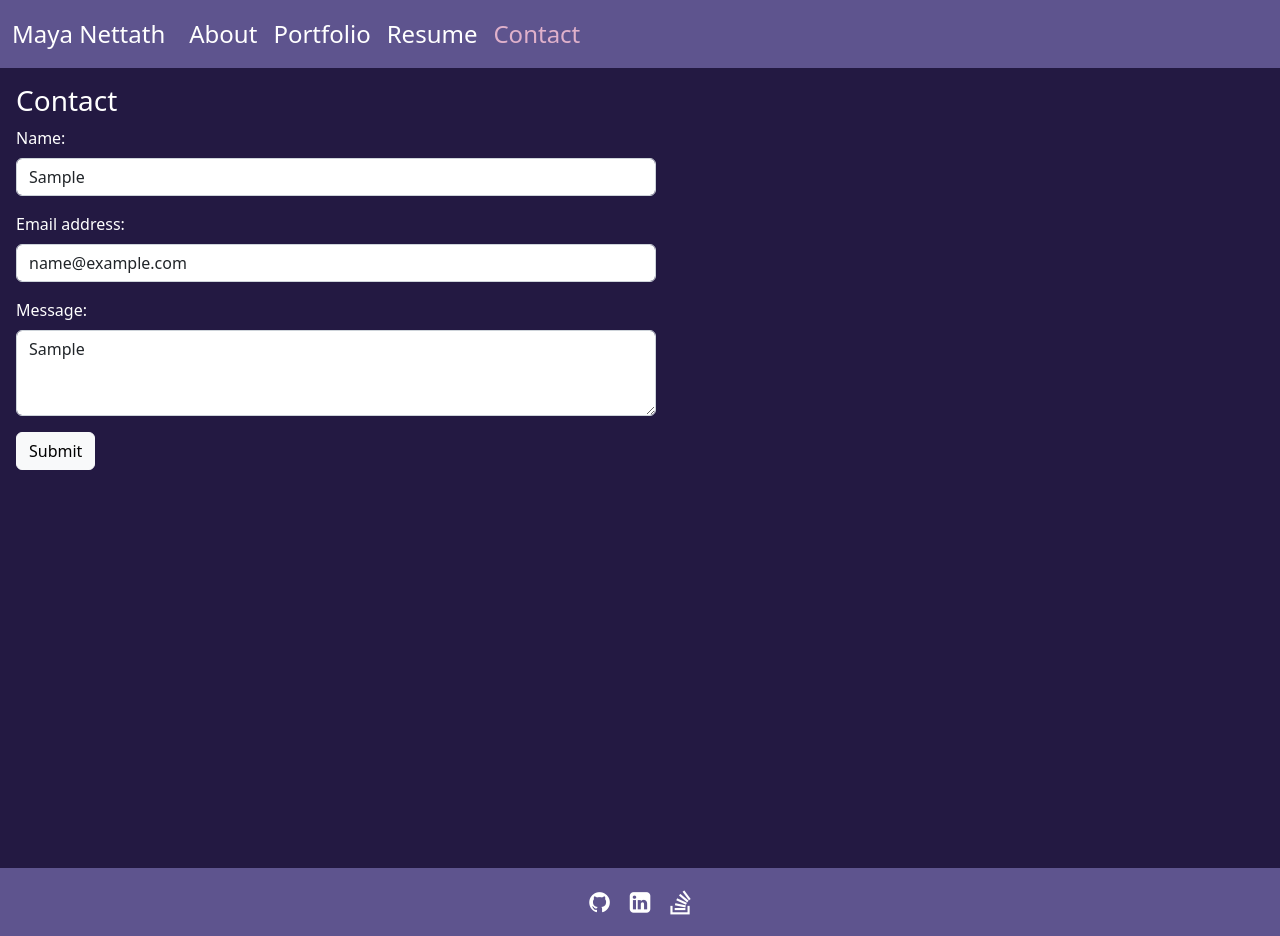
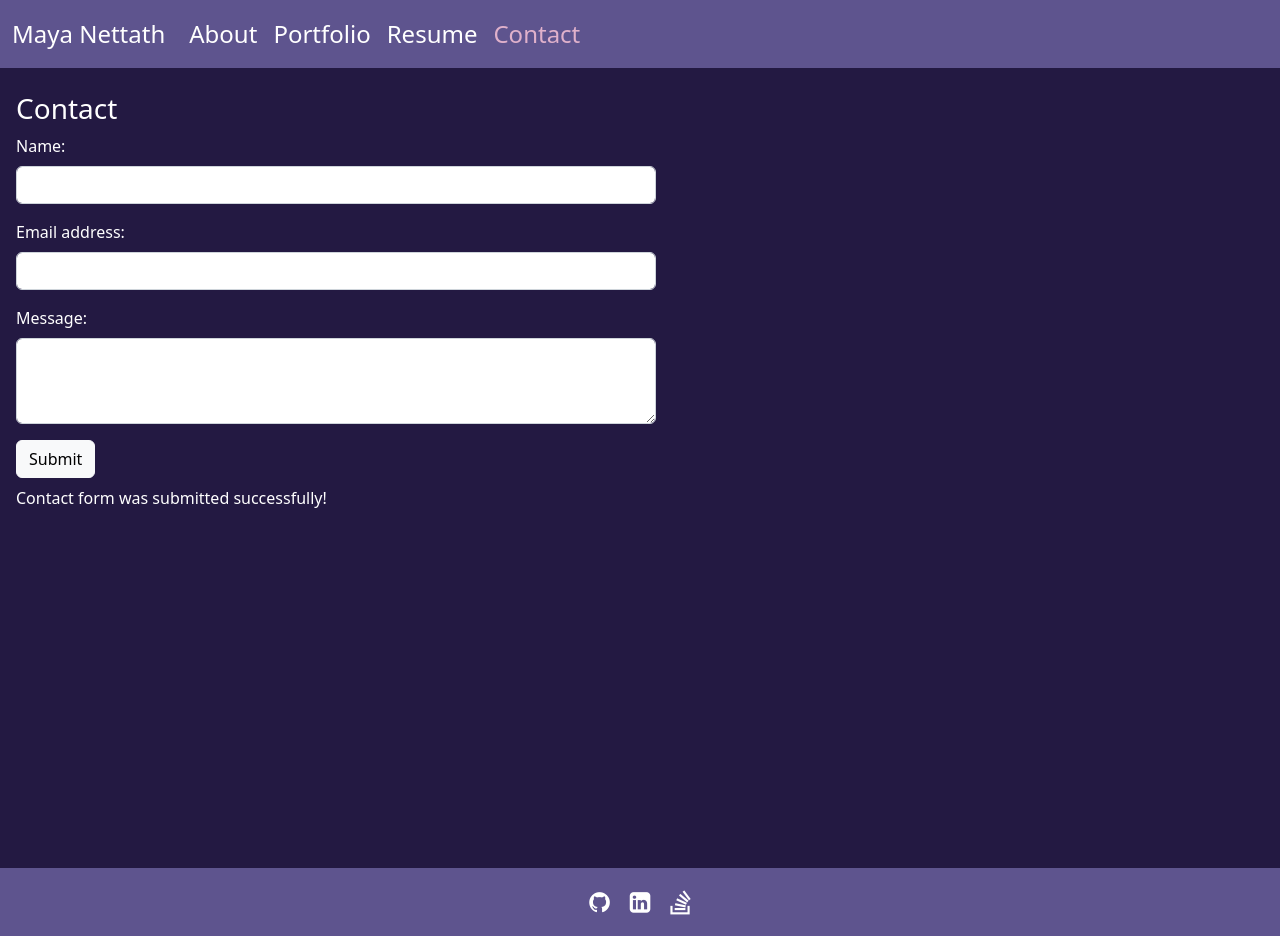
Before and after one commit to mnettath/react-portfolio, a React (Vite) app: page /contact in a window 1280 px wide. Both pictures are taken after typing "Sample", "name@example.com", "Sample" into the empty fields and a click on the button "Submit". Built offline with nearby package versions, Linux system fonts and the light colour scheme.

Commit message:
added js to contact.jsx for logic on form, added helper.js

```diff
--- a/src/App.css
+++ b/src/App.css
@@ -23,6 +23,7 @@
 .contact-form {
   color: white;
 }
+
 #root {
   background-color: #231942;
 }
--- a/src/pages/Contact.jsx
+++ b/src/pages/Contact.jsx
@@ -1,16 +1,63 @@
-import React from "react";
+import { useState } from "react";
 import "bootstrap/dist/css/bootstrap.min.css";
 import "bootstrap/dist/js/bootstrap.bundle.min";
 
+import { validateEmail } from "../utils/helper";
+
 const Contact = () => {
+  const [name, setName] = useState("");
+  const [email, setEmail] = useState("");
+  const [message, setMessage] = useState("");
+  const [errorMessage, setErrorMessage] = useState("");
+  const [successMessage, setSuccessMessage] = useState("");
+
+  const handleInputChange = (e) => {
+    const { target } = e;
+    const inputType = target.name;
+    const inputValue = target.value;
+
+    setSuccessMessage("");
+
+    if (inputType === "name") {
+      setName(inputValue);
+    } else if (inputType === "email") {
+      setEmail(inputValue);
+    } else if (inputType === "message") {
+      setMessage(inputValue);
+    }
+  };
+
+  const handleFormSubmit = (e) => {
+    e.preventDefault();
+
+    if (!validateEmail) {
+      setErrorMessage("Please input valid email address");
+      setSuccessMessage("");
+      return;
+    } else {
+      setErrorMessage("");
+      setSuccessMessage("Contact form was submitted successfully! ");
+    }
+
+    setName("");
+    setEmail("");
+    setMessage("");
+  };
+
   return (
-    <form className="my-3 mx-3 col-md-6 contact-form">
+    <form
+      className="my-4 mx-3 col-md-6 contact-form"
+      onSubmit={handleFormSubmit}
+    >
       <h3>Contact</h3>
       <div className="mb-3">
         <label htmlFor="exampleFormControlInput1" className="form-label">
           Name:
         </label>
         <input
+          value={name}
+          name="name"
+          onChange={handleInputChange}
           type="name"
           className="form-control"
           id="exampleFormControlInput1"
@@ -21,23 +68,42 @@ const Contact = () => {
           Email address:
         </label>
         <input
+          value={email}
+          name="email"
+          onChange={handleInputChange}
           type="email"
           className="form-control"
           id="exampleFormControlInput2"
         />
       </div>
-      <div className= "mb-3">
+      <div className="mb-3">
         <label htmlFor="exampleFormControlTextarea1" className="form-label">
           Message:
         </label>
         <textarea
+          value={message}
+          name="message"
+          onChange={handleInputChange}
+          type="message"
           className="form-control"
           id="exampleFormControlTextarea1"
           rows="3"
         ></textarea>
       </div>
-      <button type="button" class="btn btn-light">Submit</button>
-      </form>
+      <button type="submit" className="btn btn-light mb-2">
+        Submit
+      </button>
+      {errorMessage && (
+        <div>
+          <p className="error-text">{errorMessage}</p>
+        </div>
+      )}
+      {successMessage && (
+        <div>
+          <p className="success-text">{successMessage}</p>
+        </div>
+      )}
+    </form>
   );
 };
 
--- /dev/null
+++ b/src/utils/helper.js
@@ -0,0 +1,5 @@
+export function validateEmail(email) {
+  const re =
+    /^(([^<>()[\]\\.,;:\s@"]+(\.[^<>()[\]\\.,;:\s@"]+)*)|(".+"))@((\[[0-9]{1,3}\.[0-9]{1,3}\.[0-9]{1,3}\.[0-9]{1,3}\])|(([a-zA-Z\-0-9]+\.)+[a-zA-Z]{2,}))$/;
+  return re.test(String(email).toLowerCase());
+}
```
